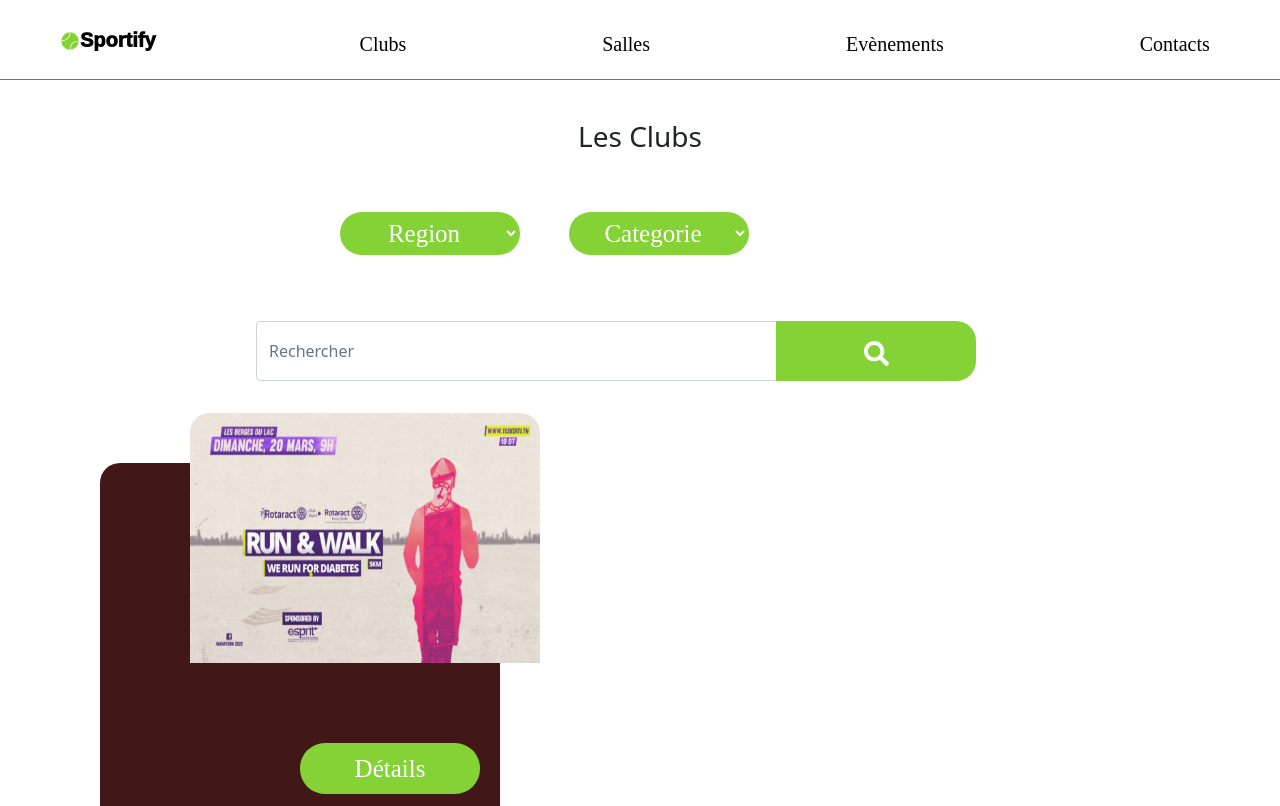
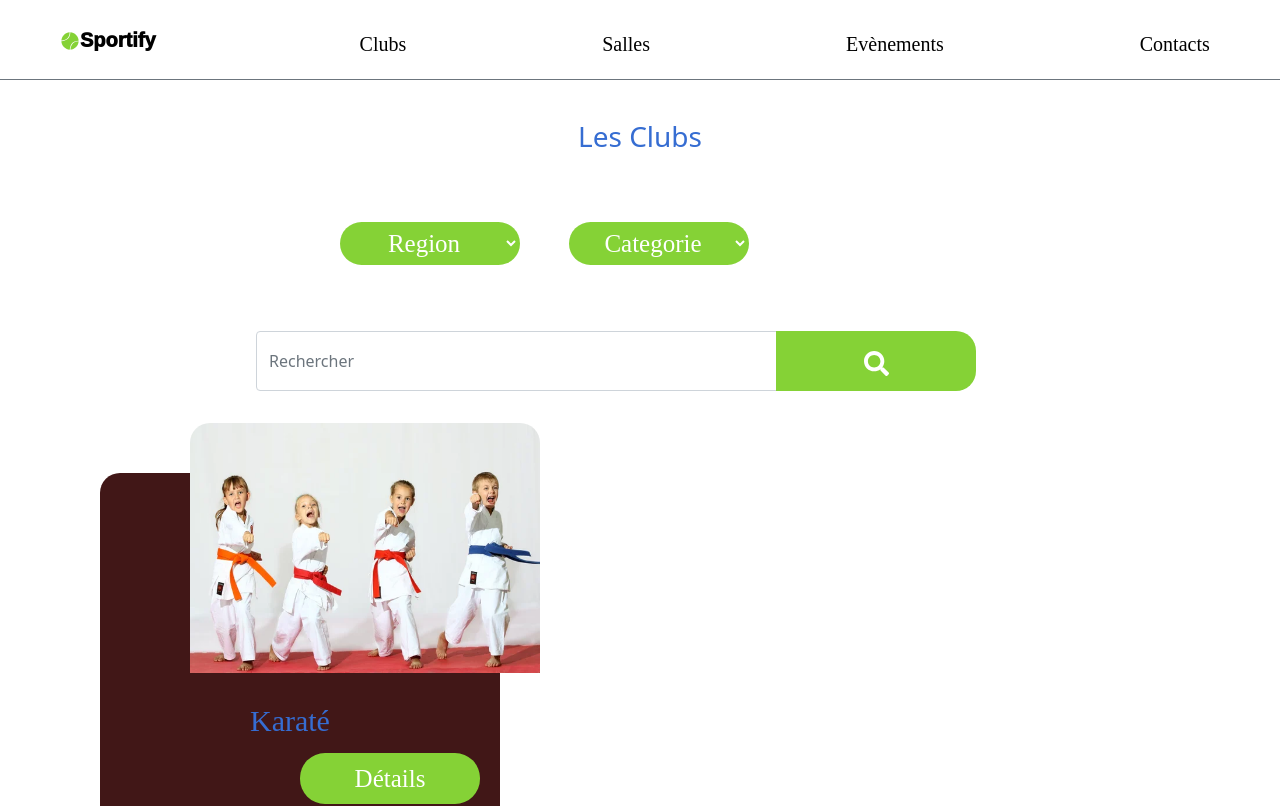
Before and after one commit to baraaj/sportify, a React (Create React App) app: page /clubs in a window 1280 px wide. Shown: the top 806 px of the page. Built offline with nearby package versions, Linux system fonts and the light colour scheme.

Commit message:
club commit

```diff
--- a/src/components/clubs.css
+++ b/src/components/clubs.css
@@ -122,3 +122,10 @@
     border-top-left-radius: 20px;
     border-bottom-left-radius: 20px;
 }
+h3{
+    font-size: 20px;
+    font-weight: 100px;
+    color:#366dd2;
+    padding-bottom: 10px;
+
+}
--- a/src/components/clubs.js
+++ b/src/components/clubs.js
@@ -7,6 +7,7 @@
 import { useEffect } from 'react';
 import {useAnimation} from 'framer-motion';
 import img1 from '../images/received_630585981340841-1024x576.jpg';
+import img2 from '../images/karate.jpg';
 
 const Clubs = () => {
 
@@ -55,9 +56,12 @@
                   <select className="btn btn-default dropdown-toggle"
                     data-toggle="dropdown">
                     <option>Categorie</option>
-                    <option>En Solo</option>
-                    <option>Categorie</option>
-                    <option>Type</option>
+                    <option>Karaté</option>
+                    <option>Judo</option>
+                    <option> taekwondo</option>
+                    <option>kung fu</option>
+                    <option>Gymnastique</option>
+                    <option>kickboxing</option>
                   </select>
                 </div>
 
@@ -81,7 +85,8 @@
       </div>
       <section className="clubs">
         <div className="clb">
-         <img src={img1} alt="image"/>
+         <img src={img2} alt="image"/>
+         <h3 style={{marginLeft:"100px",position:'absolute',top:'230px',fontFamily: 'Libre Baskerville serif',fontSize:'30px'}}>Karaté</h3>
          <button style={{marginLeft:"150px",position:'absolute',top:'280px'}}className="btn ">Détails</button>
         </div>
       </section>
```
Also changed, not shown: src/images/karate.jpg (added).
